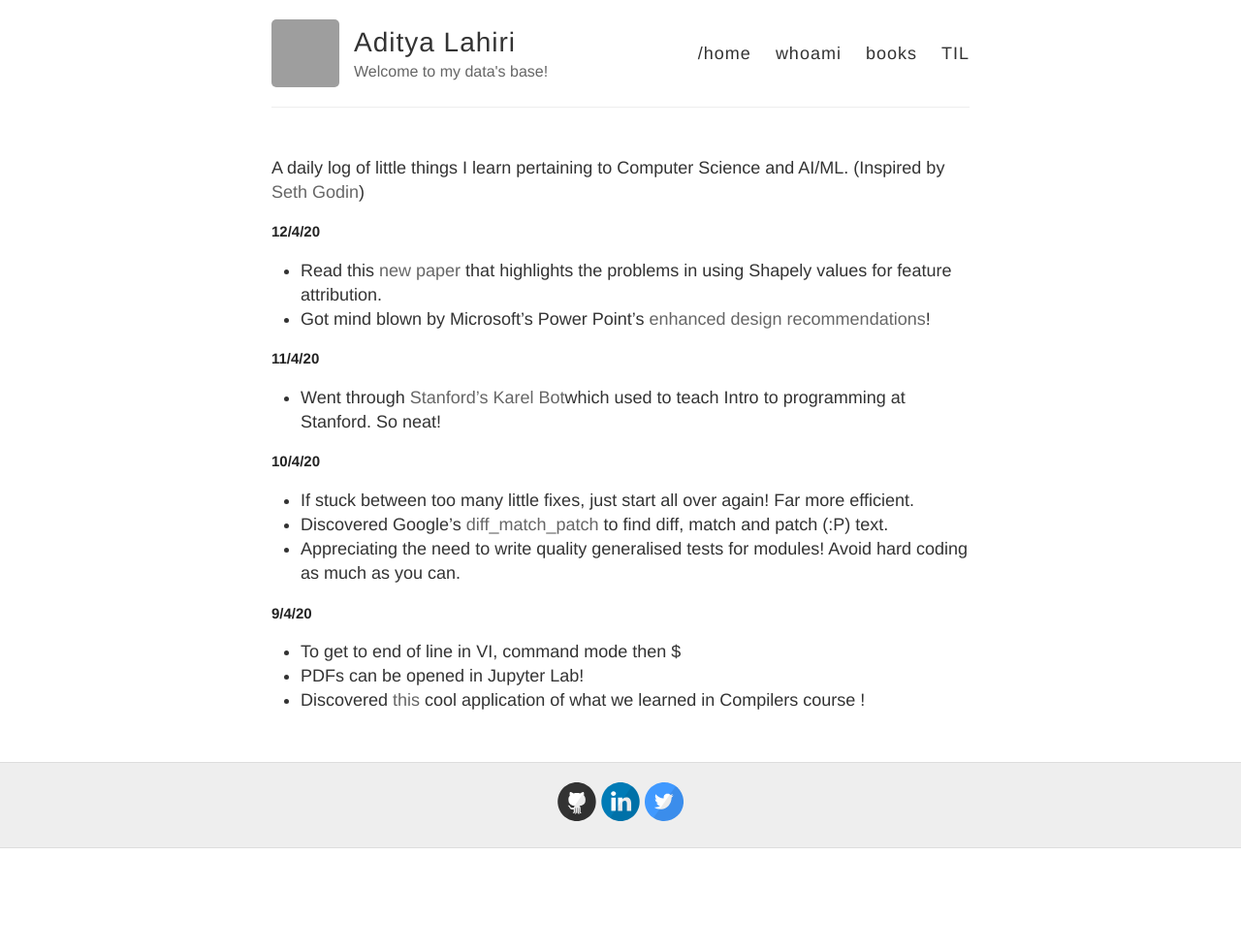
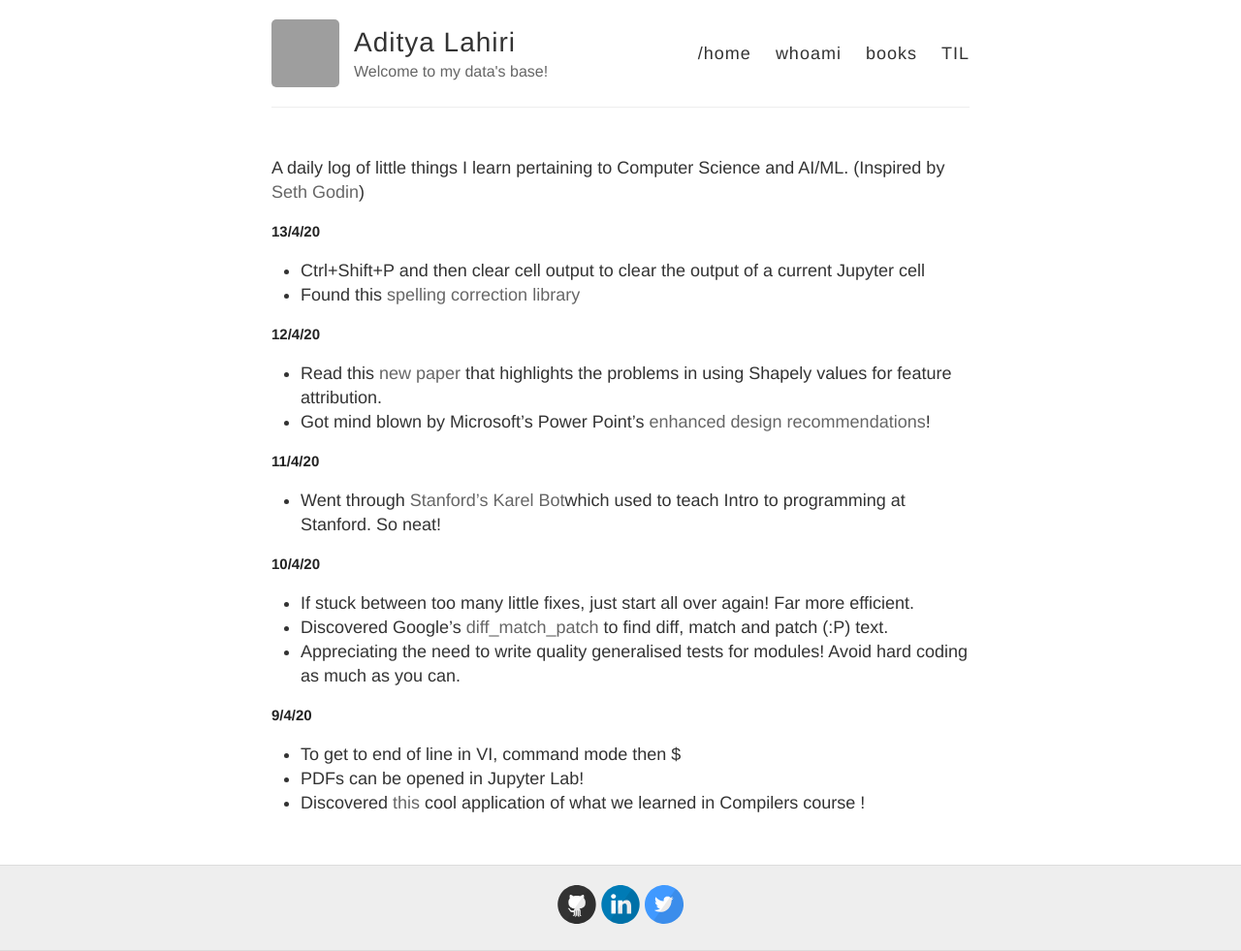
Before and after one commit to adityalahiri/adityalahiri.github.io, a Jekyll site: the page built from TIL.md, in a window 1280 px wide. Shown: the whole page at 97% size. Built offline with Jekyll 4.4.1, drawn with Linux system fonts in a browser that asks for light colours; our own code applies the rules of GitHub Pages for plain Markdown files; before the commit the page ends 900 px from its top, so only the background shows below that; grey boxes are pictures that could not be loaded.

Commit message:
Add for 13/4/20

```diff
--- a/TIL.md
+++ b/TIL.md
@@ -1,5 +1,10 @@
 A daily log of little things I learn pertaining to Computer Science and AI/ML.
 (Inspired by [Seth Godin](https://seths.blog/))
+
+## 13/4/20
+
+* Ctrl+Shift+P and then clear cell output to clear the output of a current Jupyter cell
+* Found this [spelling correction library](https://github.com/wolfgarbe/SymSpell)
 
 ## 12/4/20
 
```
